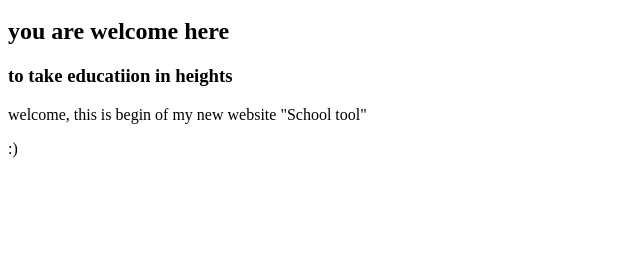
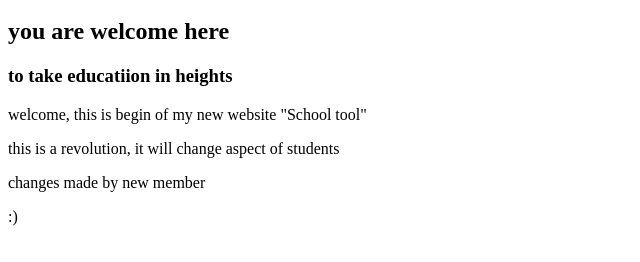
Before and after one commit to MPS1/schoolToolRepo, a plain HTML site: page index.html in a window 1280 px wide. Shown: the part 48-310 px from the top of the page, without its empty margins (0-640 px from the left). Drawn offline with Linux system fonts and the light colour scheme.

Commit message:
some changes made

```diff
--- a/index.html
+++ b/index.html
@@ -5,5 +5,7 @@
 <h2>you are welcome here </h2>
 <h3>to take educatiion in heights</h3>
 <p>welcome, this is begin of my new website "School tool" </p>
+<p>this is a revolution, it will change aspect of students</p>
+<p>changes made by new member</p>
 <p>:)</p>
 </html>
```
